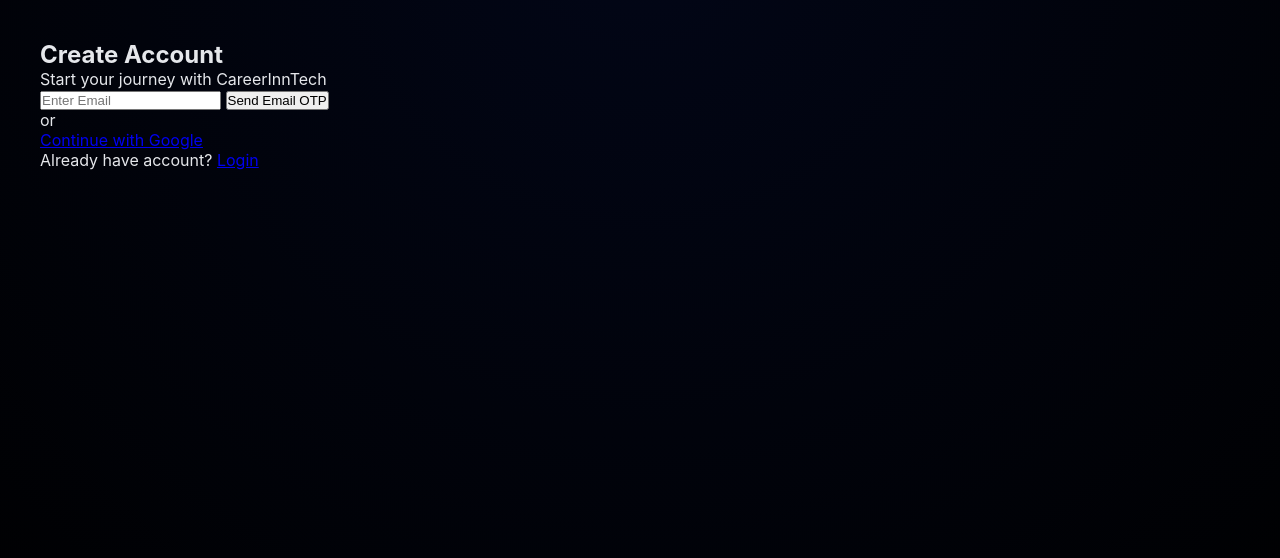
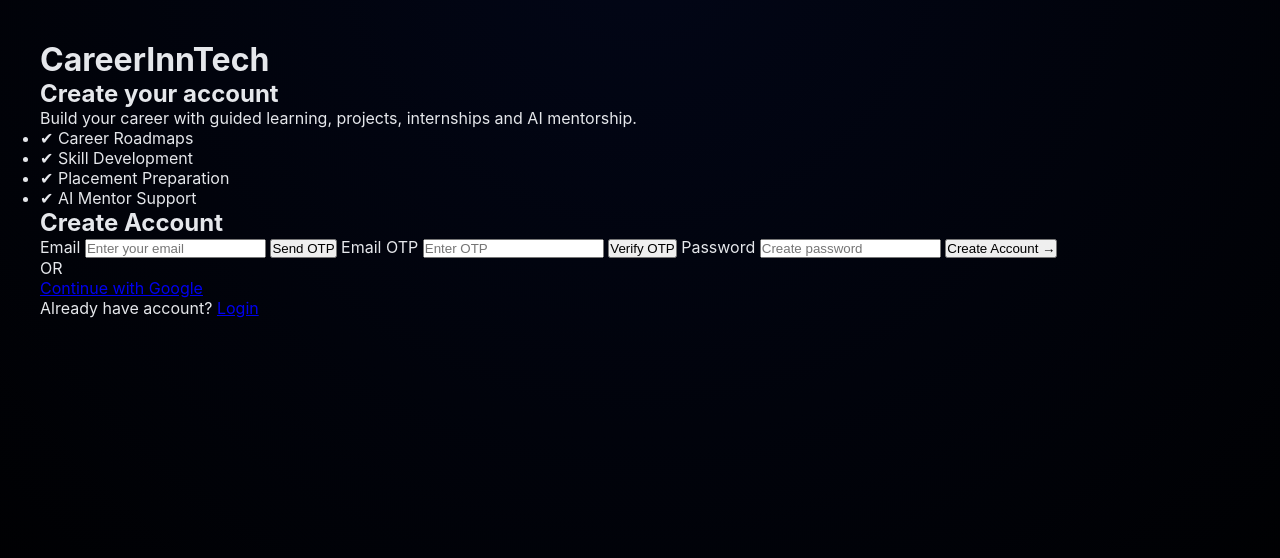
Before and after one commit to ssvprasad144/CareerInnTech, a Django app: page /signup/ in a window 1280 px wide. Shown: the part 79-637 px from the top of the page. Run offline with Django 5.2, Linux system fonts and the light colour scheme.

Commit message:
Update signup.html

```diff
--- a/careerinntech/templates/signup.html
+++ b/careerinntech/templates/signup.html
@@ -1,80 +1,77 @@
-{% extends 'base.html' %}
+{% extends "base.html" %}
 {% load static %}
 
 {% block extra_css %}
-<link rel="stylesheet" href="{% static 'css/signup.css' %}">
+<link rel="stylesheet" href="{% static 'css/auth.css' %}">
 {% endblock %}
 
 {% block content %}
 
-<div class="auth-wrapper">
+<div class="cit-auth-container">
 
-<div class="auth-card">
+  <!-- LEFT -->
+  <div class="cit-auth-left">
+      <h1 class="cit-logo">CareerInnTech</h1>
+      <h2>Create your account</h2>
 
-<h2 id="title">Create Account</h2>
-<p id="subtitle">Start your journey with CareerInnTech</p>
+      <p>
+        Build your career with guided learning, projects, internships and AI
+        mentorship.
+      </p>
+
+      <ul>
+        <li>✔ Career Roadmaps</li>
+        <li>✔ Skill Development</li>
+        <li>✔ Placement Preparation</li>
+        <li>✔ AI Mentor Support</li>
+      </ul>
+  </div>
+
+  <!-- RIGHT -->
+  <div class="cit-auth-right">
+
+    <h2>Create Account</h2>
 
     <form method="POST">
       {% csrf_token %}
 
+      <!-- EMAIL -->
+      <label>Email</label>
+      <input type="email" name="email" placeholder="Enter your email" required>
+      <button formaction="{% url 'signup_email' %}" class="cit-small-btn">
+        Send OTP
+      </button>
 
-
-{% if not email_sent %}
-<div class="step">
-    <input type="email" name="email" placeholder="Enter Email" required>
-    <button formaction="{% url 'signup_email' %}">
-        Send Email OTP
-    </button>
-</div>
-{% endif %}
-
-{% if email_sent and not email_verified %}
-<div class="step">
-    <input name="email_otp" placeholder="Enter Email OTP" required>
-    <button formaction="{% url 'verify_email' %}">
+      <!-- OTP -->
+      <label>Email OTP</label>
+      <input type="text" name="email_otp" placeholder="Enter OTP" required>
+      <button formaction="{% url 'verify_email' %}" class="cit-small-btn">
         Verify OTP
       </button>
-    <a href="{% url 'resend_email' %}">Resend OTP</a>
-</div>
-{% endif %}
 
-{% if email_verified %}
-<div class="step">
-    <input type="password" name="password" placeholder="Create Password" required>
-    <button formaction="{% url 'set_password' %}">
-        Create Account
+      <!-- PASSWORD -->
+      <label>Password</label>
+      <input type="password" name="password" placeholder="Create password" required>
+
+      <button formaction="{% url 'set_password' %}" class="cit-main-btn">
+        Create Account →
       </button>
-</div>
-{% endif %}
-
 
     </form>
 
-<div class="divider">or</div>
+    <div class="cit-or">OR</div>
 
-<a class="google-btn" href="/accounts/google/login/">
+    <a href="/accounts/google/login/" class="cit-google-btn">
       Continue with Google
     </a>
 
-<p class="login-link">
-Already have account? <a href="{% url 'login' %}">Login</a>
+    <p class="cit-login-text">
+      Already have account?
+      <a href="{% url 'login' %}">Login</a>
     </p>
 
   </div>
 
 </div>
-<script>
-document.addEventListener("DOMContentLoaded", function() {
-
-    const emailVerified = "{{ request.session.email_verified|default:'' }}";
-
-    if (emailVerified) {
-        document.getElementById("step-email").style.display = "none";
-        document.getElementById("step-email-otp").style.display = "none";
-        document.getElementById("step-password").style.display = "block";
-    }
-});
-</script>
-
 
 {% endblock %}
```
Lines whose indentation alone changed are shown as unchanged.
